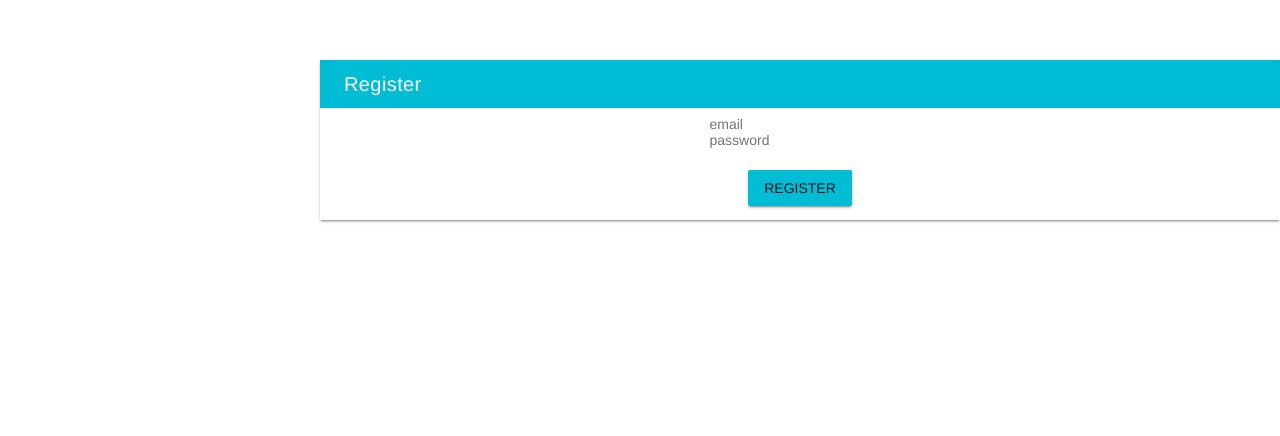
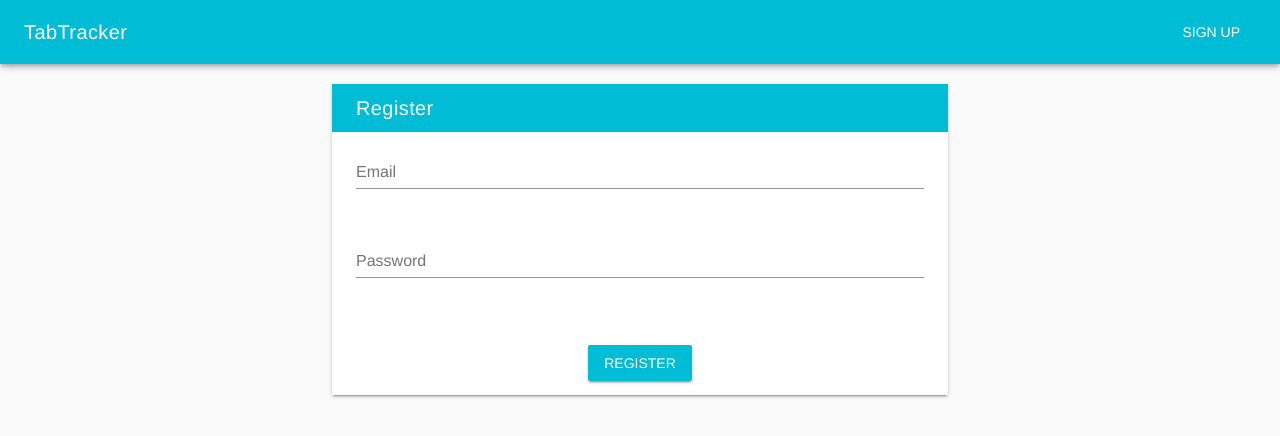
Before and after one commit to MaxDrljic/Vue-Guitar-Tabs, a Vue app in the folder client/: page /#/register in a window 1280 px wide. Shown: the top 436 px of the page. Built offline with nearby package versions, Linux system fonts and the light colour scheme.

Commit message:
Created UI for Register form & Fixed Navigation

```diff
--- a/client/src/App.vue
+++ b/client/src/App.vue
@@ -1,13 +1,24 @@
 <template>
   <div id="app">
-    <!-- <img src="./assets/logo.png"> -->
-    <router-view/>
+    <v-app>
+      <page-header />
+        <v-content>
+          <v-container fluid>
+            <router-view></router-view>
+          </v-container>
+        </v-content>
+    </v-app>
   </div>
 </template>
 
 <script>
+import PageHeader from '@/components/Header.vue'
+
 export default {
-  name: 'App'
+  name: 'App',
+  components: {
+    PageHeader
+  }
 }
 </script>
 
@@ -20,4 +31,5 @@
   color: #2c3e50;
   margin-top: 60px;
 }
+
 </style>
--- /dev/null
+++ b/client/src/components/Header.vue
@@ -0,0 +1,47 @@
+<template>
+  <v-toolbar fixed class="cyan" dark>
+    <v-toolbar-title class="mr-4">
+      <span
+        class="home"
+        @click="navigateTo({name: 'root'})">
+        TabTracker
+      </span>
+    </v-toolbar-title>
+
+    <!--- TODO: Implement Me -->
+    <!-- <v-toolbar-items>
+      <v-btn flat dark>
+        Browse
+      </v-btn>
+    </v-toolbar-items> -->
+
+    <v-spacer></v-spacer>
+
+    <v-toolbar-items>
+      <v-btn flat dark
+        @click="navigateTo({name: 'register'})">
+          Sign up
+      </v-btn>
+    </v-toolbar-items>
+  </v-toolbar>
+</template>
+
+<script>
+export default {
+  methods: {
+    navigateTo (route) {
+      this.$router.push(route)
+    }
+  }
+}
+</script>
+
+<style scoped>
+  .home {
+    cursor: pointer;
+  }
+
+  .home:hover {
+    color: #E9E;
+  }
+</style>
--- a/client/src/components/Register.vue
+++ b/client/src/components/Register.vue
@@ -1,27 +1,26 @@
 <template>
-  <v-layout column>
-    <v-flex xs6 offset-xs3>
+  <v-layout justify-center>
+    <v-flex xs6>
       <div class="white elevation-2">
         <v-toolbar flat dense class="cyan" dark>
           <v-toolbar-title>Register</v-toolbar-title>
         </v-toolbar>
 
         <div class="pl-4 pr-4 pt-2 pb-2">
-          <input
-            type="email"
-            name="email"
+          <v-text-field
+            label="Email"
             v-model="email"
-            placeholder="email" />
+          ></v-text-field>
           <br>
-          <input
-            type="password"
-            name="password"
+          <v-text-field
+            label="Password"
             v-model="password"
-            placeholder="password" />
+          ></v-text-field>
           <br>
           <div class="error" v-html="error" />
           <br>
           <v-btn
+            dark
             class="cyan"
             @click="register">
             Register
--- a/client/src/router/index.js
+++ b/client/src/router/index.js
@@ -1,6 +1,6 @@
 import Vue from 'vue'
 import Router from 'vue-router'
-import HelloWorld from '@/components/HelloWorld'
+import Hello from '@/components/HelloWorld'
 import Register from '@/components/Register'
 
 Vue.use(Router)
@@ -9,12 +9,12 @@
   routes: [
     {
       path: '/',
-      name: 'HelloWorld',
-      component: HelloWorld
+      name: 'root',
+      component: Hello
     },
     {
       path: '/register',
-      name: 'Register',
+      name: 'register',
       component: Register
     }
   ]
```
